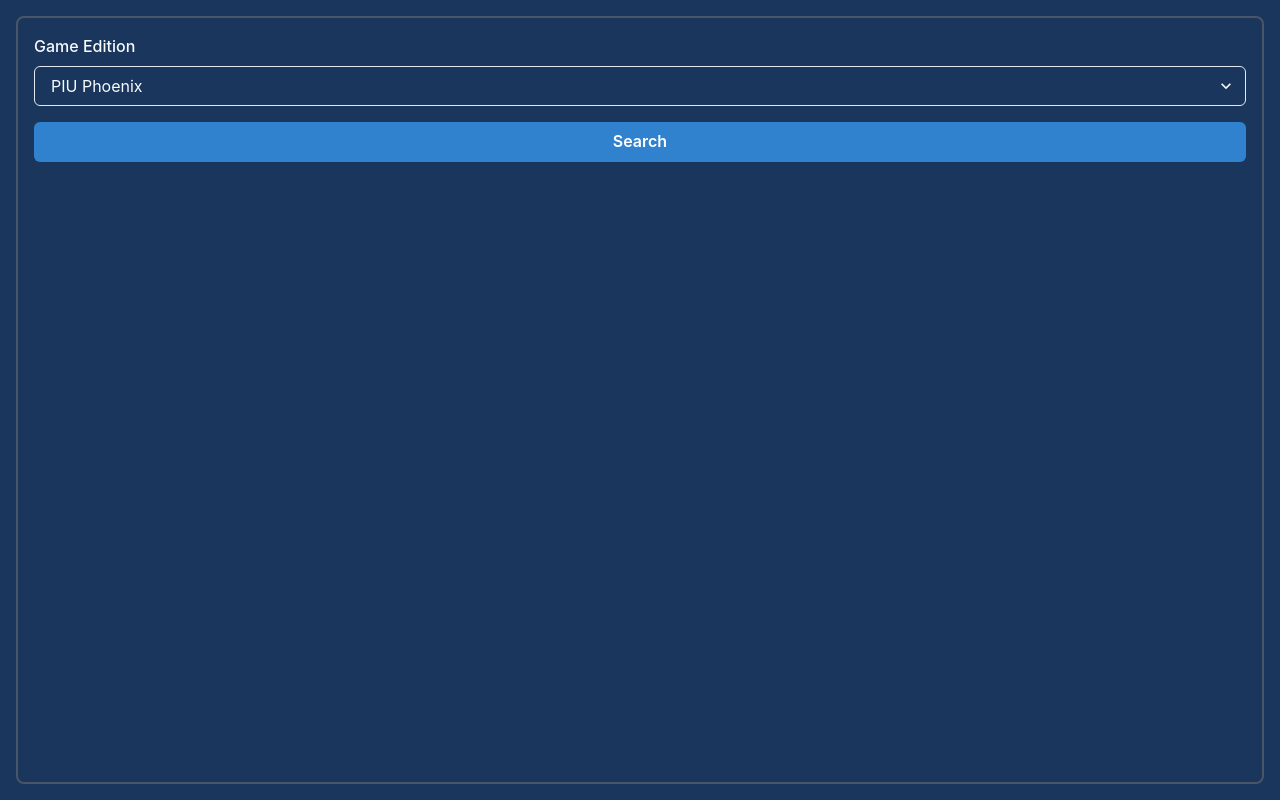
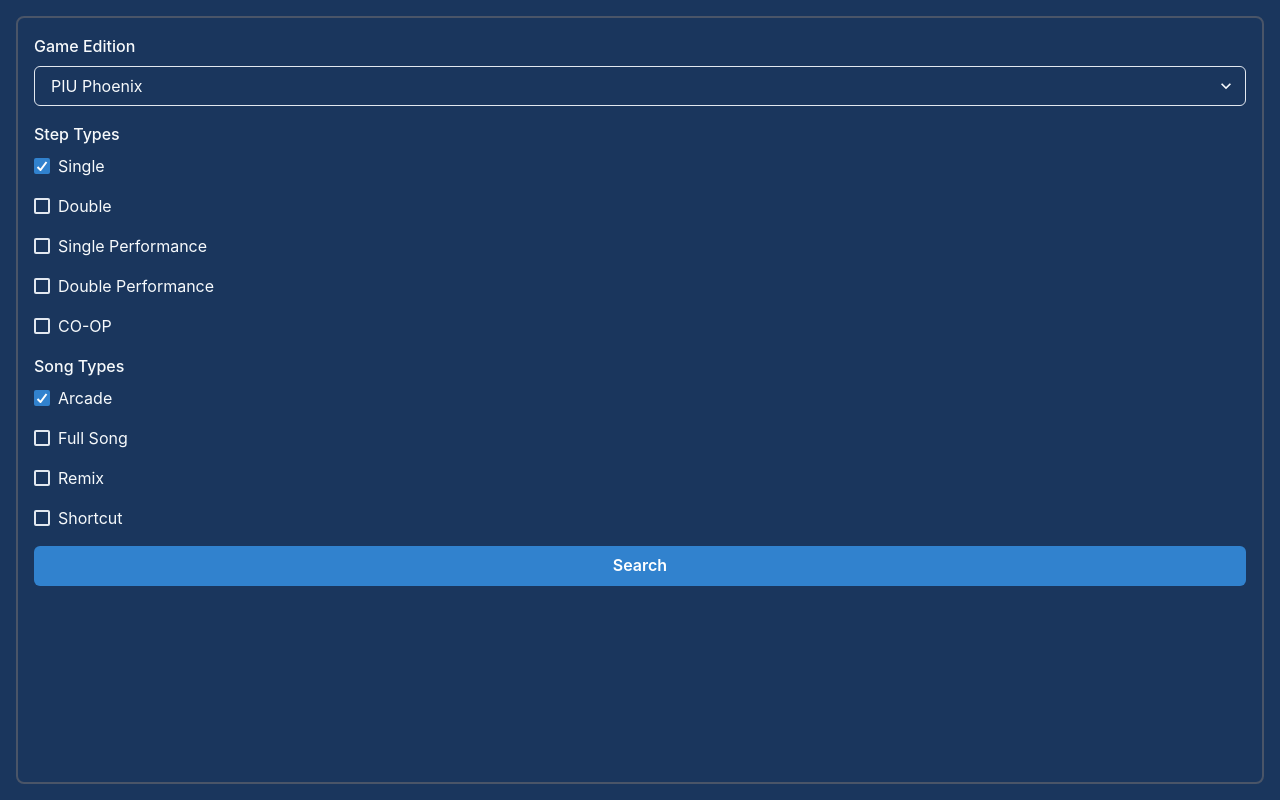
Before and after one commit to cristianiniguez/piu-randomizer, a React (Vite) app: page /form in a window 1280 px wide. Built offline with nearby package versions, Linux system fonts and the light colour scheme.

Commit message:
Created CheckboxGroupInput component

```diff
--- /dev/null
+++ b/src/components/inputs/CheckboxGroupInput.tsx
@@ -0,0 +1,58 @@
+import { useField } from 'formik';
+import {
+  Checkbox,
+  CheckboxGroup,
+  FormControl,
+  FormErrorMessage,
+  FormLabel,
+  Stack,
+} from '@chakra-ui/react';
+
+export type CheckboxGroupInputOptionProps = {
+  label: React.ReactNode;
+  value: string;
+};
+
+type CheckboxGroupInputProps = {
+  label: React.ReactNode;
+  name: string;
+  onChange?: (value: string[]) => void;
+  options: CheckboxGroupInputOptionProps[];
+};
+
+const CheckboxGroupInput: React.FC<CheckboxGroupInputProps> = ({
+  label,
+  name,
+  onChange,
+  options,
+}) => {
+  const [field, meta, helpers] = useField({ name });
+
+  const handleChange = (value: (string | number)[]) => {
+    const valueStr = value.map(String);
+    helpers.setValue(valueStr);
+    onChange?.(valueStr);
+  };
+
+  const handleFocus = () => helpers.setTouched(true);
+
+  return (
+    <FormControl>
+      <FormLabel htmlFor={name}>{label}</FormLabel>
+
+      <CheckboxGroup colorScheme='blue' onChange={handleChange} value={field.value}>
+        <Stack spacing={4}>
+          {options.map(option => (
+            <Checkbox key={`${name}-${option.value}`} onFocus={handleFocus} value={option.value}>
+              {option.label}
+            </Checkbox>
+          ))}
+        </Stack>
+      </CheckboxGroup>
+
+      {meta.touched && meta.error && <FormErrorMessage>{meta.error}</FormErrorMessage>}
+    </FormControl>
+  );
+};
+
+export default CheckboxGroupInput;
--- a/src/pages/FormPage.tsx
+++ b/src/pages/FormPage.tsx
@@ -2,15 +2,34 @@
 import Layout from '@/components/Layout';
 import { Button, VStack } from '@chakra-ui/react';
 import SelectInput, { SelectInputOptionProps } from '@/components/inputs/SelectInput';
+import CheckboxGroupInput, {
+  CheckboxGroupInputOptionProps,
+} from '@/components/inputs/CheckboxGroupInput';
 
 const GAME_EDITION_OPTIONS: SelectInputOptionProps[] = [
   { label: 'PIU Phoenix', value: 'piu-phoenix' },
   { label: 'PIU XX', value: 'piu-xx' },
 ];
 
+const STEP_TYPES_OPTIONS: CheckboxGroupInputOptionProps[] = [
+  { label: 'Single', value: 'single' },
+  { label: 'Double', value: 'double' },
+  { label: 'Single Performance', value: 'single-performance' },
+  { label: 'Double Performance', value: 'double-performance' },
+  { label: 'CO-OP', value: 'cooperative' },
+];
+
+const SONG_TYPES_OPTIONS: CheckboxGroupInputOptionProps[] = [
+  { label: 'Arcade', value: 'arcade' },
+  { label: 'Full Song', value: 'full-song' },
+  { label: 'Remix', value: 'remix' },
+  { label: 'Shortcut', value: 'shortcut' },
+];
+
 type FormValues = {
   gameEdition: string;
   stepTypes: string[];
+  songTypes: string[];
 };
 
 const FormPage = () => {
@@ -24,6 +43,10 @@
         <VStack alignItems='stretch' spacing={4}>
           <SelectInput label='Game Edition' name='gameEdition' options={GAME_EDITION_OPTIONS} />
 
+          <CheckboxGroupInput label='Step Types' name='stepTypes' options={STEP_TYPES_OPTIONS} />
+
+          <CheckboxGroupInput label='Song Types' name='songTypes' options={SONG_TYPES_OPTIONS} />
+
           <Button colorScheme='blue' isLoading={isSubmitting} type='submit'>
             Search
           </Button>
@@ -35,6 +58,7 @@
   const getInitialValues = (): FormValues => ({
     gameEdition: 'piu-phoenix',
     stepTypes: ['single'],
+    songTypes: ['arcade'],
   });
 
   return (
```
